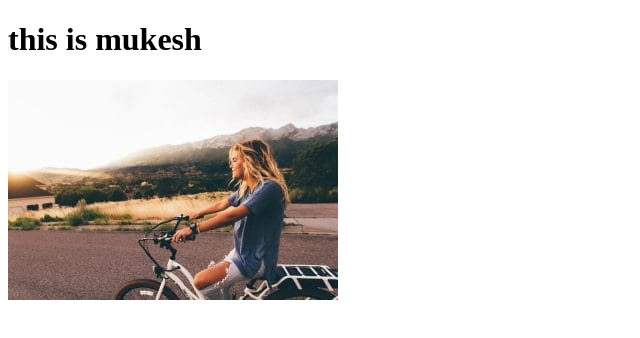
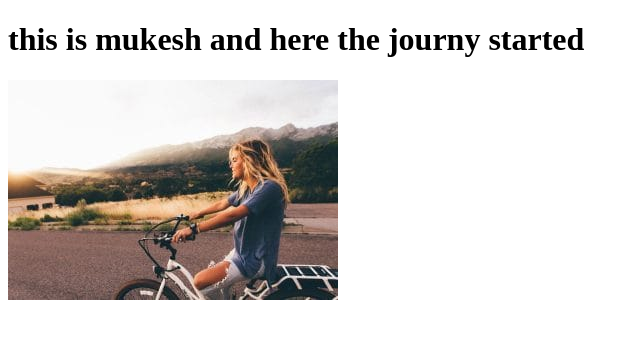
Before and after one commit to itmukesh-16/response, a website: page index.html in a window 1280 px wide. Shown: the whole page, without its empty margins (0-640 px from the left). Drawn offline with Linux system fonts and the light colour scheme.

Commit message:
title edited

```diff
--- a/index.html
+++ b/index.html
@@ -6,7 +6,7 @@
     <title>Document</title>
 </head>
 <body>
-    <h1>this is mukesh</h1>
+    <h1>this is mukesh and here the journy started</h1>
     <img src="./public/images/c-1.jpg" alt="">
 </body>
 </html>
```
